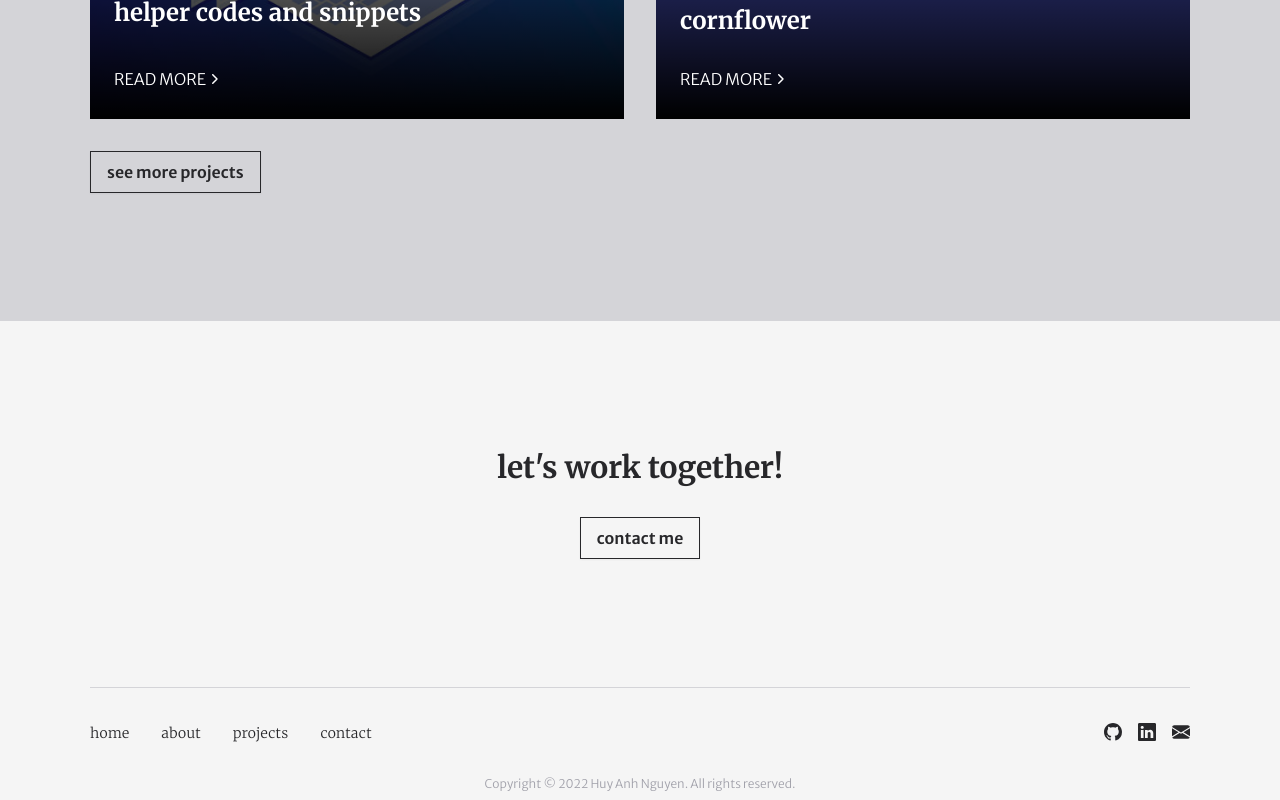
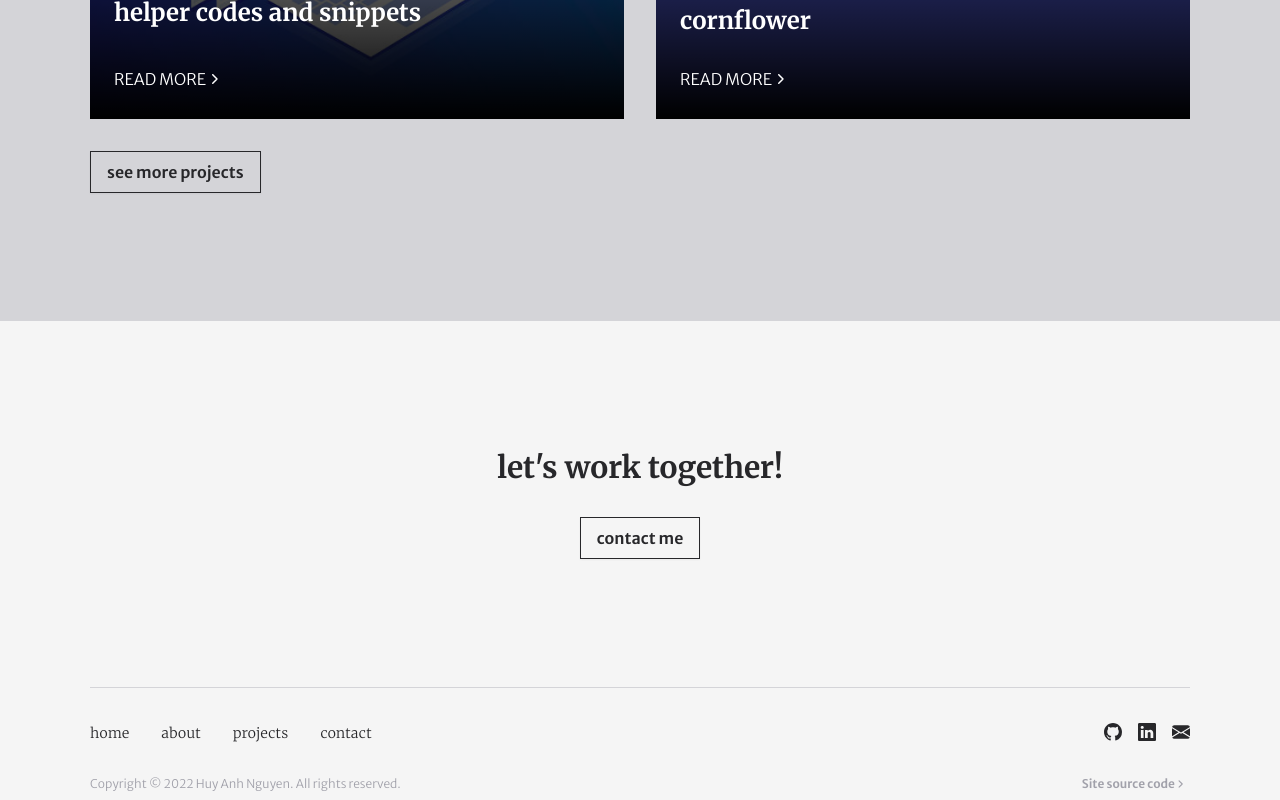
Before and after one commit to corn-flour/personal-portfolio, a Next.js app: page / in a window 1280 px wide. Shown: the part 2337-3137 px from the top of the page. Built offline with nearby package versions, Linux system fonts and the light colour scheme.

Commit message:
feat: add site source code link in footer

```diff
--- a/src/components/layout/Footer.tsx
+++ b/src/components/layout/Footer.tsx
@@ -3,6 +3,7 @@ import React from 'react'
 
 import clsxm from '@/lib/clsxm'
 
+import ArrowLink from '../links/ArrowLink'
 import UnderlineLink from '../links/UnderlineLink'
 import SocialList from '../SocialList'
 
@@ -39,10 +40,16 @@ const Footer: NextPage = () => {
                     iconClass='text-lg'
                 />
             </div>
-            <div className='text-light mb-2 text-center text-xs font-thin'>
+            <div className='text-light mb-2 flex flex-col items-center justify-between gap-2 text-center text-xs font-thin md:flex-row'>
                 <span>
                     Copyright © 2022 Huy Anh Nguyen. All rights reserved.
                 </span>
+                <ArrowLink
+                    href='https://github.com/bte234/personal-portfolio'
+                    className='text-light'
+                >
+                    Site source code
+                </ArrowLink>
             </div>
         </footer>
     )
```
